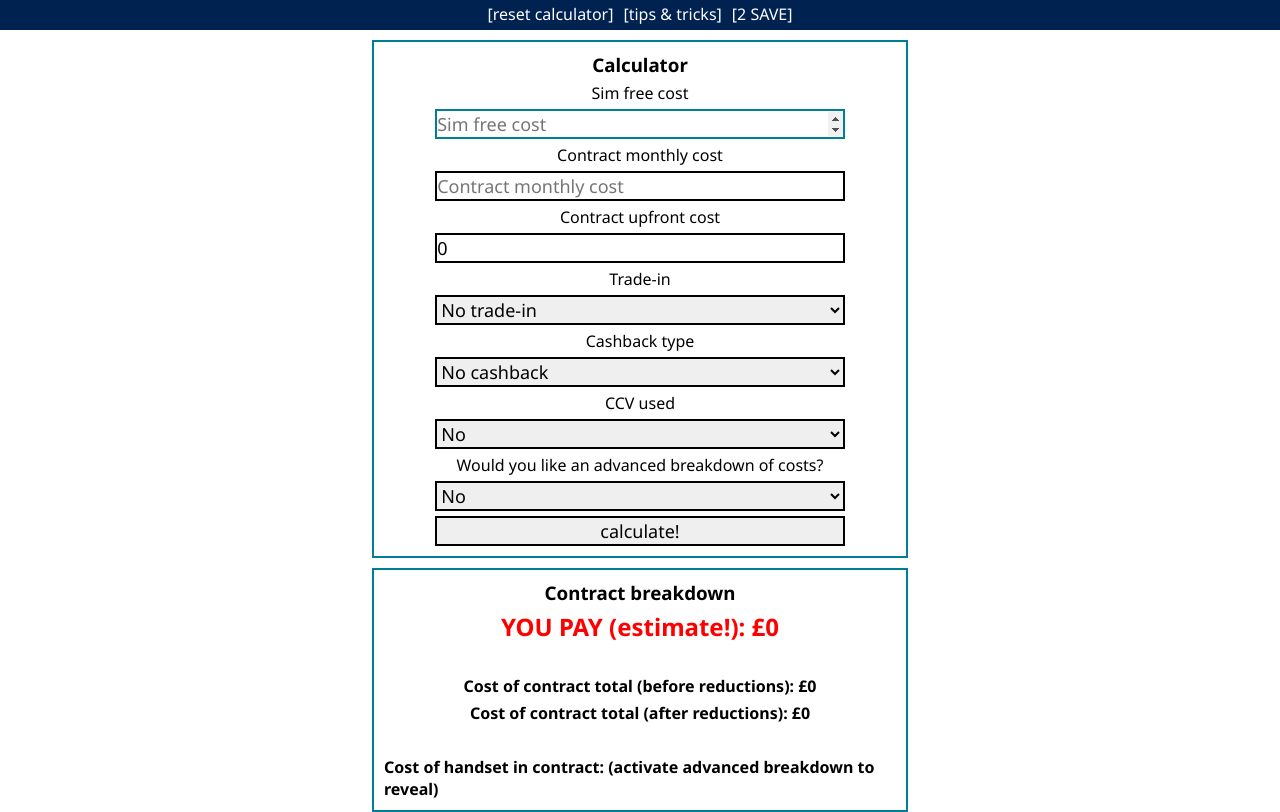
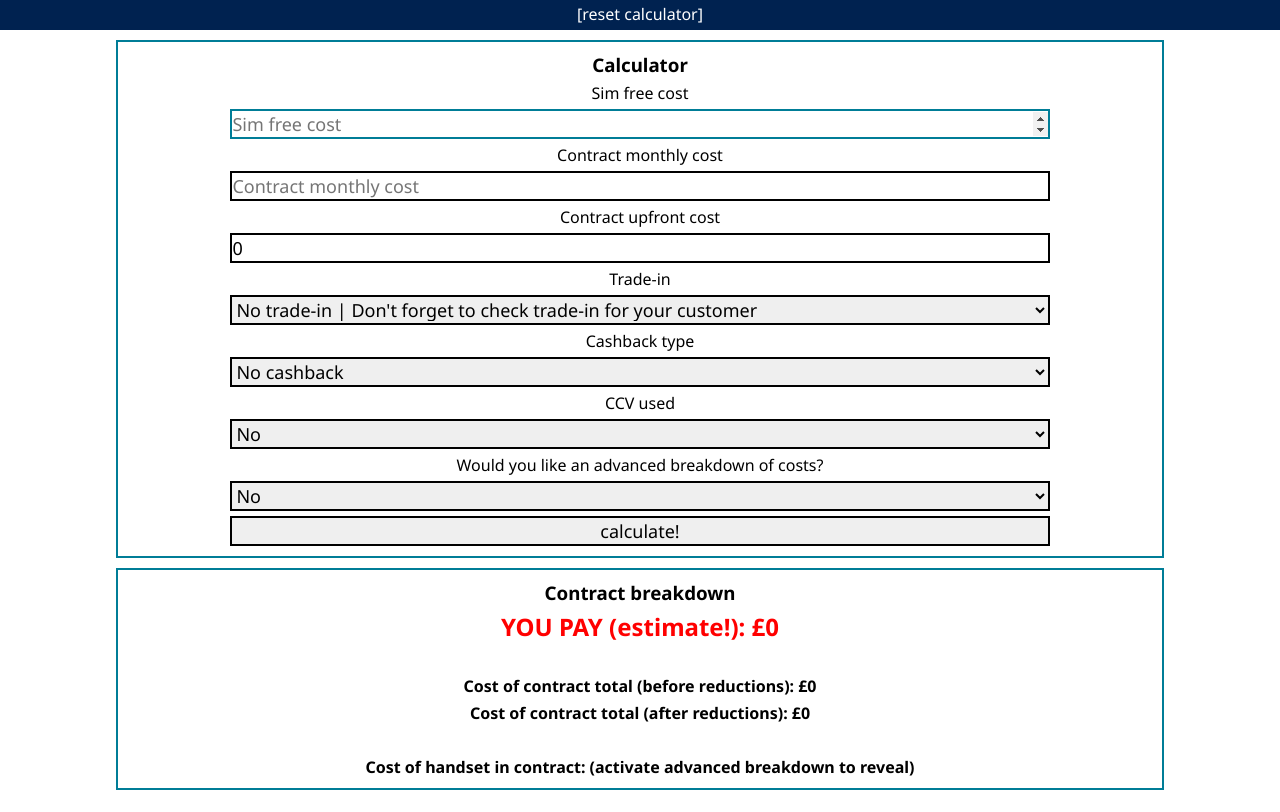
Before and after one commit to Theohaines/theohaines.github.io, a plain HTML site: page index.html in a window 1280 px wide. Shown: the part 50-862 px from the top of the page. After the commit the page ends 840 px from the top, so only its background shows below. Drawn offline with Linux system fonts and the light colour scheme.

Commit message:
Add trade-in check msg

```diff
--- a/index.css
+++ b/index.css
@@ -161,3 +161,13 @@ button {
 button:focus {
     border: solid 2px #007D97;
 }
+
+@media only screen and (max-width: 1500px) {
+    .calculator-screen {
+        width: 80%;
+    }
+
+    .breakdown-screen {
+        width: 80%;
+    }
+}
--- a/index.html
+++ b/index.html
@@ -11,8 +11,6 @@
         <h1>Theo-Haines contract calculator</h1>
         <div class="nav-links">
             <a href="">[reset calculator]</a>
-            <a href="#">[tips & tricks]</a>
-            <a href="">[2 SAVE]</a>
         </div>
     </div>
 
@@ -31,7 +29,7 @@
 
             <label for="tradeinSelected">Trade-in</label>
             <select name="tradeinSelected" id="tradeinSelected" onchange="tradeinMenuChecker()">
-                <option value="none">No trade-in</option>
+                <option value="none">No trade-in | Don't forget to check trade-in for your customer</option>
                 <option value="tradein">trade-in selected</option>
             </select>
 
--- a/index.js
+++ b/index.js
@@ -109,7 +109,6 @@ async function calculateContract(){
     costOfContractTotalText.textContent = "Total cost of contract (before reductions): £" + Math.round(contractCostOver24M * 100) / 100;
     costOfContractTotalAfterText.textContent = "Total cost of contract (after reductions): £" + Math.round(contractCostOver24MFull * 100) / 100;
     costOfHandsetInContractText.textContent = ("Cost of handset in contract: £" + Math.round(costOfHandsetInContract * 100) / 100).replace("-", "");
-
 }
 
 async function validateRequiredFields(){
```
Also changed, not shown: logo.png (added).
